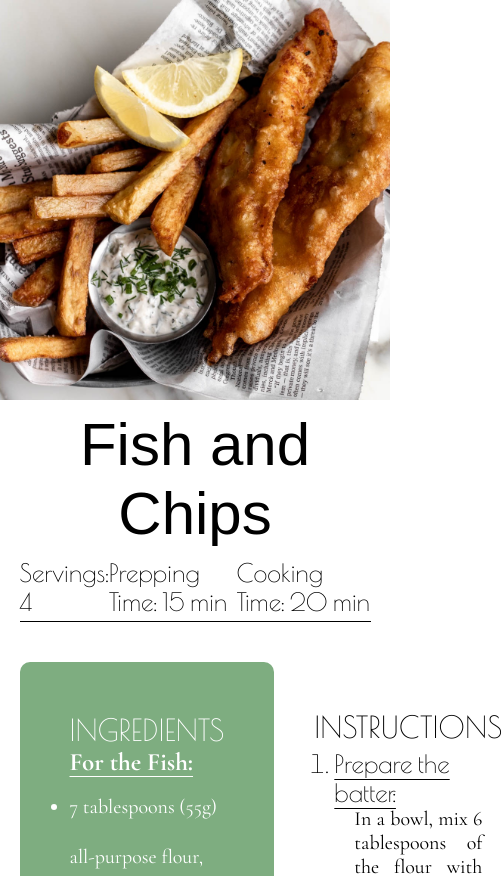
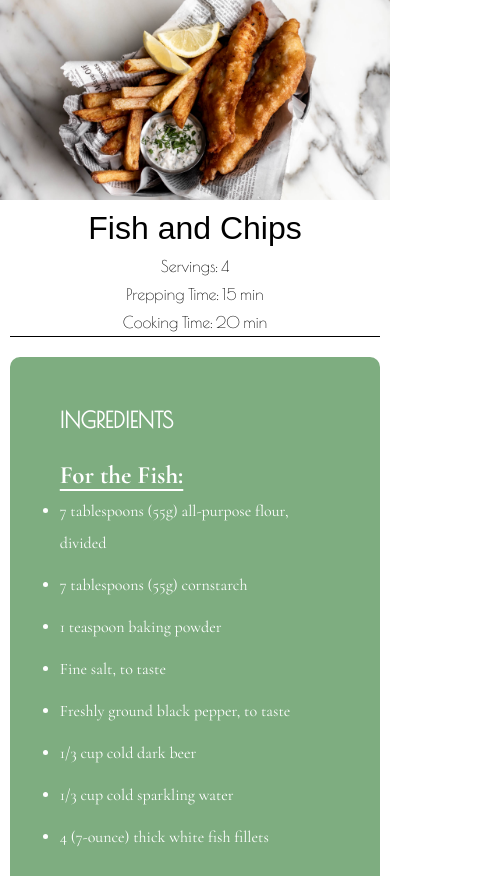
Before and after one commit to FrancineMette/Fish-and-Chips-Recipe, a plain HTML site: page index.html in a window 390 px wide. Shown: the top 876 px of the page, 502 px wide, since content can reach past the window. Drawn offline with nearby package versions, Linux system fonts and the light colour scheme; a web font is replaced by a local one.

Commit message:
adding the media setting

```diff
--- a/index.html
+++ b/index.html
@@ -3,7 +3,7 @@
 <head>
    <meta charset="UTF-8">
    <meta name="viewport" content="width=device-width, initial-scale=1.0">
-   <title>Página de Receitasgit status</title>
+   <title>Página de Receitas</title>
 
    <link rel="stylesheet" href="style.css">
    <link rel="preconnect" href="https://fonts.googleapis.com">
@@ -76,7 +76,9 @@
          </p>
 
          <li>Pre-fry the chips:</li>
-         <p>Para a montagem, faça um furo no centro dos cupcakes e recheie com o brigadeiro de caféreservado. Decore as superfícies dos cupcakes com o chantilly reservado, fazendo círculos.Decore com grãos de café e leve à geladeira até o momento de servir.
+         <p>Heat oil in a deep fryer or large pan to 320°F (160°C).
+            Fry the potatoes for about 5 minutes until they are soft but not browned.
+            Remove and set aside on a paper towel.
          </p>
 
          <li>Fry the fish:</li>
@@ -117,7 +119,7 @@
 
       </div>
 
-      <div class="container2">
+      <div class="Imagem">
          <img src="assets/fish and chips 2.jpg" alt="Imagem do prato fish and chips 2">
       </div>
 
--- a/style.css
+++ b/style.css
@@ -1,5 +1,11 @@
 * {
    margin: 0;
+   padding: 0;
+   box-sizing: border-box;
+ }
+
+ body {
+   font-family: sans-serif;
  }
 
  .container {
@@ -25,35 +31,39 @@
  }
 
  .info {
-      display: flex; /* Coloca os itens  lado a lado */
-      justify-content: space-between; /* Distribui os itens */
-      border-bottom: 1px solid black; /* Linha    abaixo */
-      padding-bottom: 5px; /* Espaço antes da   linha */
-      width: 90%; /* Faz ocupar a largura total */
+   display: flex;
+   justify-content: space-between;
+   border-bottom: 1px solid black;
+   padding-bottom: 5px;
+   width: 90%;
    margin: 0 auto;
    font-family: "Poiret One", sans-serif;
    font-weight: 400;
-      font-style: normal;
    font-size: 25px;
  }
 
+ .recipe {
+   display: flex;
+   flex-wrap: wrap;
+   justify-content: space-between;
+   align-items: stretch;
+   width: 90%;
+   margin: 20px auto;
+   gap: 20px;
+ }
+
  #ingredients {
-      background-color: #7ead80; /* Verde escuro bonito */
-      color: white; /* Deixa o texto branco para contraste */
-      padding: 20px; /* Dá um espaço interno para não ficar apertado */
-      border-radius: 10px; /* Borda arredondada para um visual mais bonito */
-      width: 70%; /* Define que ocupa 70% da tela */
-      margin: 20px auto; /* Centraliza horizontalmente e dá um espaço em cima/baixo */
+   background-color: #7ead80;
+   color: white;
    padding: 50px;
    border-radius: 10px;
+   width: 30%;
    font-family: "Poiret One", sans-serif;
  }
 
  #ingredients h2 {
-      text-align: justify; /* Centraliza o título "Ingredientes" */
-      text-transform: uppercase; /* Deixa em maiúsculas para destacar */
-      font-family: "Poiret One", sans-serif;
-      font-weight: 400;
+   text-align: justify;
+   text-transform: uppercase;
    font-size: 30px;
  }
 
@@ -64,98 +74,78 @@
  }
 
  #ingredients li {
-      padding: 5px 0; /* Dá um espaço entre os itens da lista */
-      margin: 0px 0;
-      font-size: 20px; /* Aumenta o tamanho do texto */
+   padding: 5px 0;
+   font-size: 20px;
    text-align: left;
-      line-height: 2.5;
+   line-height: 2.0;
  }
 
  #ingredients h3 {
-      text-align: justify; /* Centraliza o título "Ingredientes" */
+   text-align: justify;
    font-family: "Cormorant Garamond", serif;
-      text-decoration: 1px underline;
+   text-decoration: underline;
    text-underline-offset: 6px;
    font-size: 25px;
+   margin-top: 10%;
  }
 
-   .recipe {
-      display: flex;
-      justify-content: space-between; /* Distribui os blocos lado a lado */
-      align-items: stretch; /* Alinha os blocos no topo */
-      width: 90%; /* Define a largura total ocupada na tela */
-      margin: 20px auto; /* Centraliza horizontalmente */
-      gap: 20px; /* Espaço entre as seções */
+ #preparation {
+   width: 65%;
  }
 
  #preparation h2 {
-      padding-left: 20px;
-      padding-top: 67px;
-      padding-bottom: 5px;
-      text-transform: uppercase; /* Deixa em maiúsculas para destacar */
+
+   padding-top: 50px;
+   padding-bottom: 30px;
+   text-transform: uppercase;
    font-family: "Poiret One", sans-serif;
-      font-weight: 400;
    font-size: 30px;
  }
 
  #preparation li {
    font-family: "Poiret One", sans-serif;
-      font-weight: 400;
    font-size: 25px;
-      text-decoration: 1px underline;
+   text-decoration: underline;
    text-underline-offset: 6px;
-
  }
 
  #preparation p {
    padding: 20px;
-      margin: 2;
-      padding-top: 0;
    font-family: "Cormorant Garamond", serif;
    text-align: justify;
-      font-weight: 400;
    font-size: 20px;
  }
 
  .finishing {
    display: flex;
+   flex-wrap: wrap;
    justify-content: space-between;
    align-items: flex-start;
    gap: 40px;
    padding: 40px;
-      background-color: #f3f3f3; /* se quiser deixar com fundo também */
+   background-color: #f3f3f3;
+ }
 
+ #tips h2, #tips p {
+   padding-left: 40px;
+   flex: 1;
+   font-family: "Poiret One", sans-serif;
+   color: #000;
+   line-height: 2.5;
+   font-size: 20px;
  }
 
  #tips h2 {
-      padding-left: 40px;
-      flex: 1;
-      font-family: "Poiret One", sans-serif;
-      color: rgb(0, 0, 0);
-      line-height: 2.5;
-      font-weight: 400;
    font-size: 30px;
-
  }
 
-   #tips p {
-      padding-left: 40px;
-      flex: 1;
-      font-family: "Poiret One", sans-serif;
-      color: rgb(0, 0, 0);
-      line-height: 2.5;
-      font-weight: 400;
-      font-size: 20px;
-    }
-
-
-   .container2 {
+ .Imagem {
    flex: 1;
    display: flex;
    justify-content: flex-end;
  }
 
-   .container2 img {
+ .Imagem img {
    max-width: 100%;
    height: auto;
    border-radius: 20px;
@@ -171,3 +161,56 @@
  footer img {
    vertical-align: middle;
  }
+
+ @media (max-width: 768px) {
+   .recipe,
+   .finishing {
+     flex-direction: column;
+   }
+
+   .info {
+     flex-direction: column;
+     text-align: center;
+     gap: 10px;
+   }
+
+   h1 {
+     font-size: 40px;
+   }
+
+   .container {
+     height: 200px;
+   }
+
+   .info,
+   .recipe,
+   #ingredients,
+   #preparation,
+   .finishing {
+     width: 95%;
+   }
+
+   #ingredients,
+   #preparation {
+     width: 100%;
+   }
+ }
+
+ @media (max-width: 480px) {
+   h1 {
+     font-size: 32px;
+   }
+
+   .info,
+   #ingredients li,
+   #tips p,
+   #preparation p {
+     font-size: 16px;
+   }
+
+   #ingredients h2,
+   #tips h2,
+   #preparation h2 {
+     font-size: 22px;
+   }
+ }
```
Lines whose indentation alone changed are shown as unchanged.
